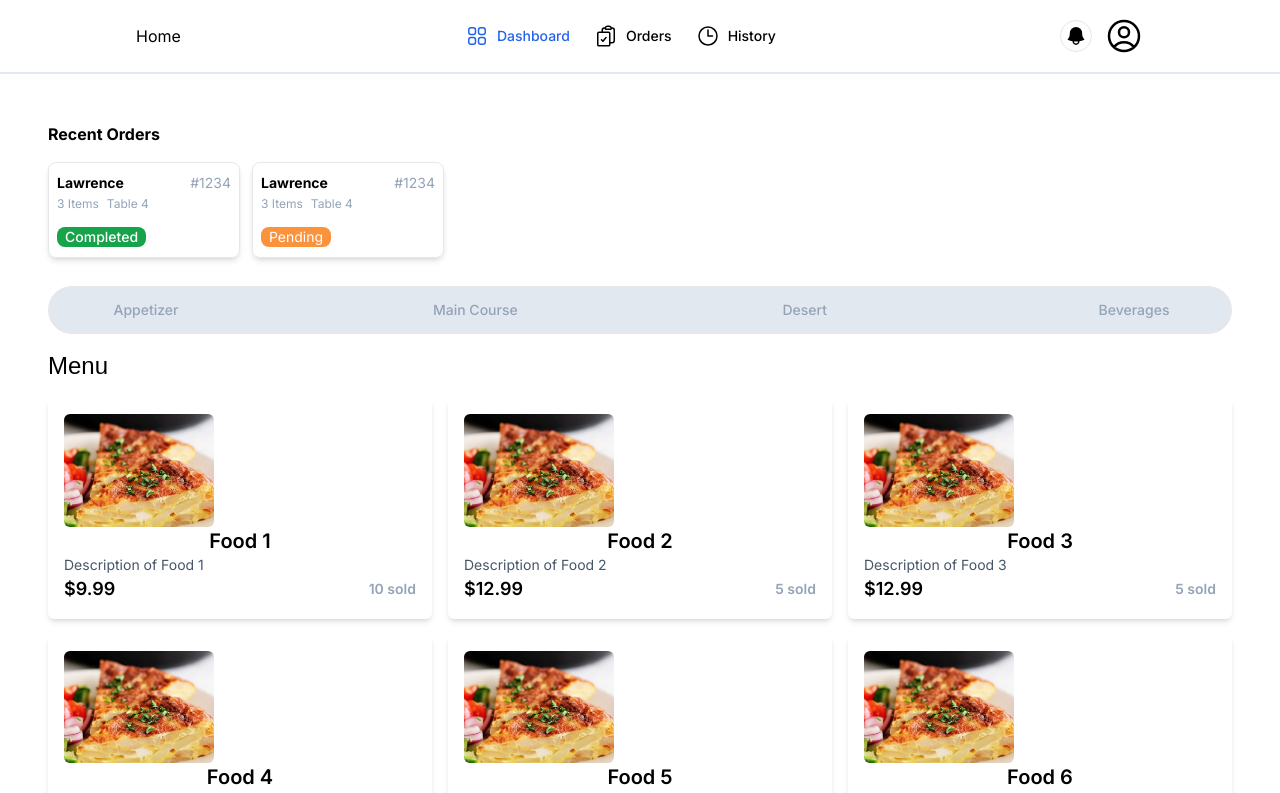
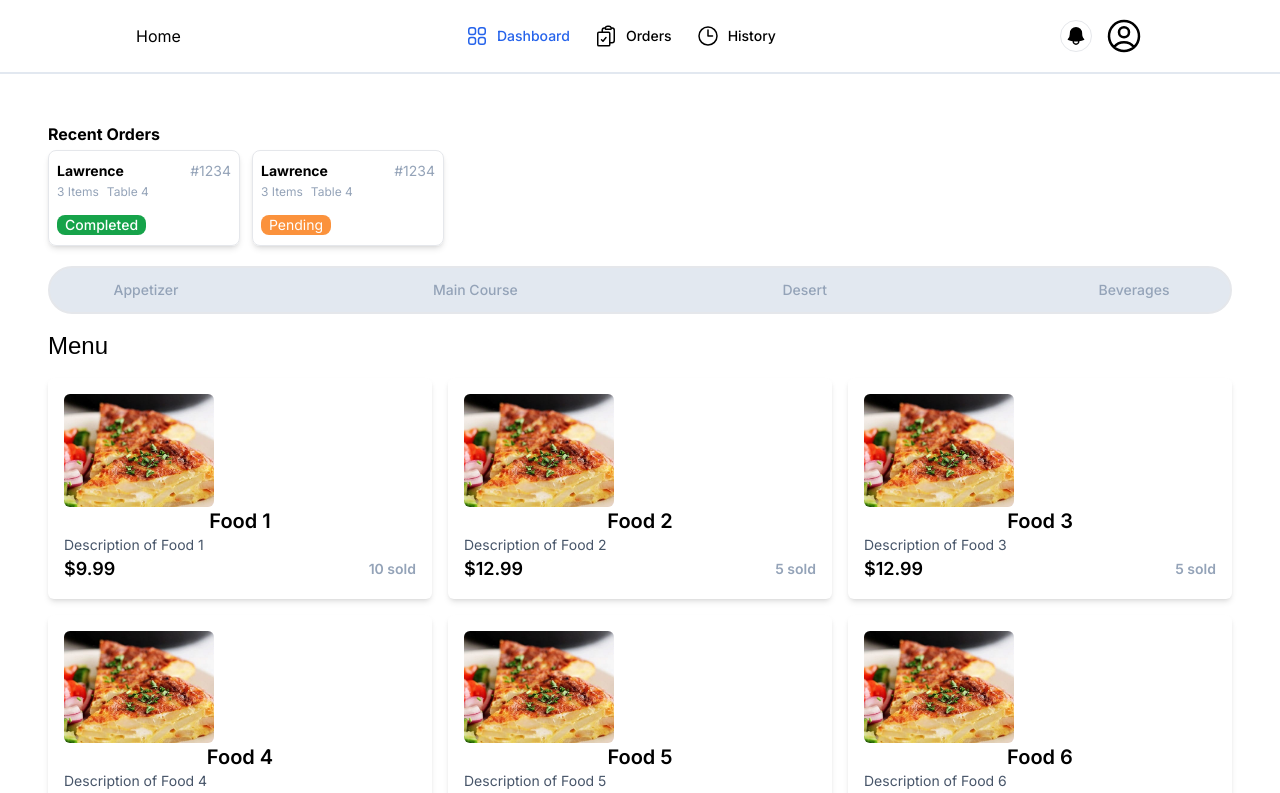
Before and after one commit to Kwaku28/pos-diner, a Next.js app: page /dashboard in a window 1280 px wide. Shown: the top 793 px of the page. Built offline with nearby package versions, Linux system fonts and the light colour scheme; a web font is replaced by a local one.

Commit message:
Update recent-orders.tsx

```diff
--- a/app/ui/dashboard/recent-orders.tsx
+++ b/app/ui/dashboard/recent-orders.tsx
@@ -1,8 +1,8 @@
 export default function RecentOrders() {
   return (
     <div className="bg-white">
-      <h2 className="text-md font-bold mb-2">Recent Orders</h2>
-      <ul className="flex py-2 gap-3">
+      <h2 className="text-md mb-1 font-bold">Recent Orders</h2>
+      <ul className="flex gap-3">
         <li className="flex flex-col w-40 h-24 border-[1px] p-2 justify-around items-start rounded-lg shadow-md md:w-48">
           <div className="flex justify-between w-full">
             <h3 className="text-sm font-bold">Lawrence</h3>
```
